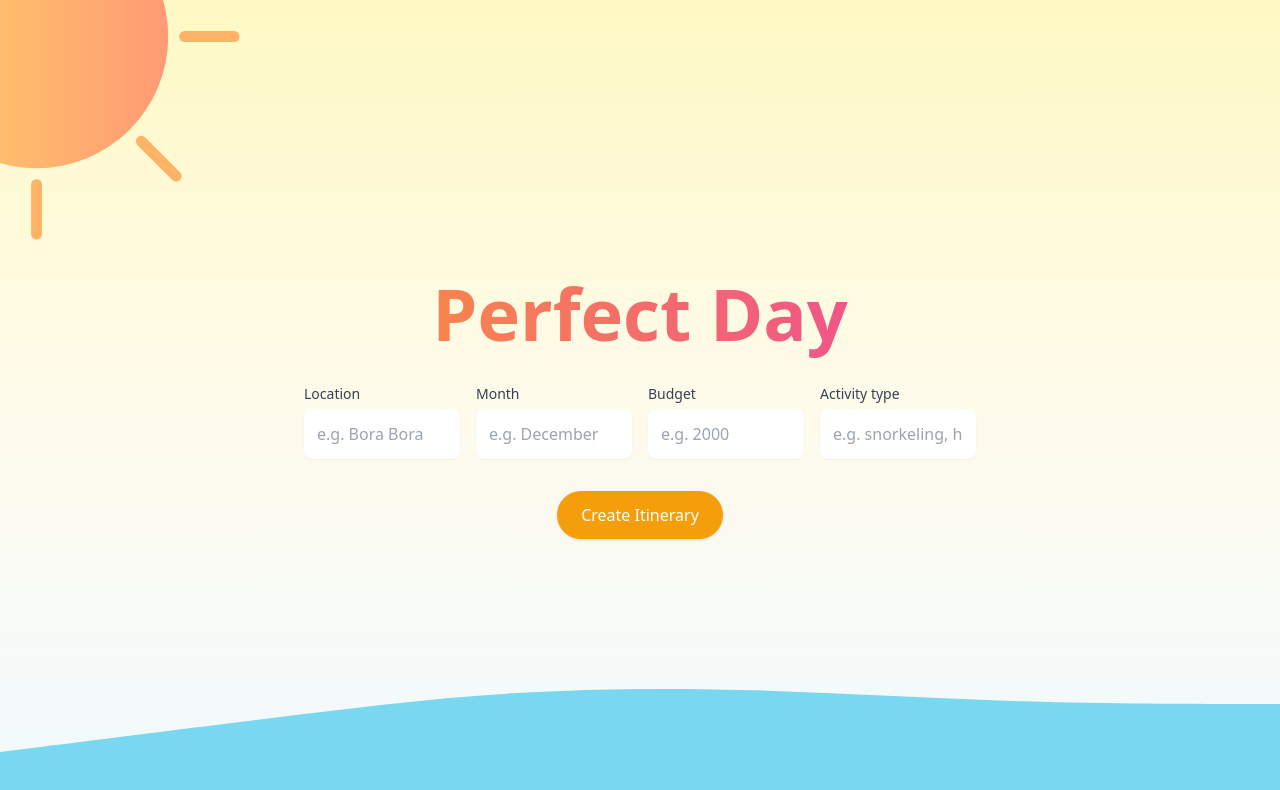
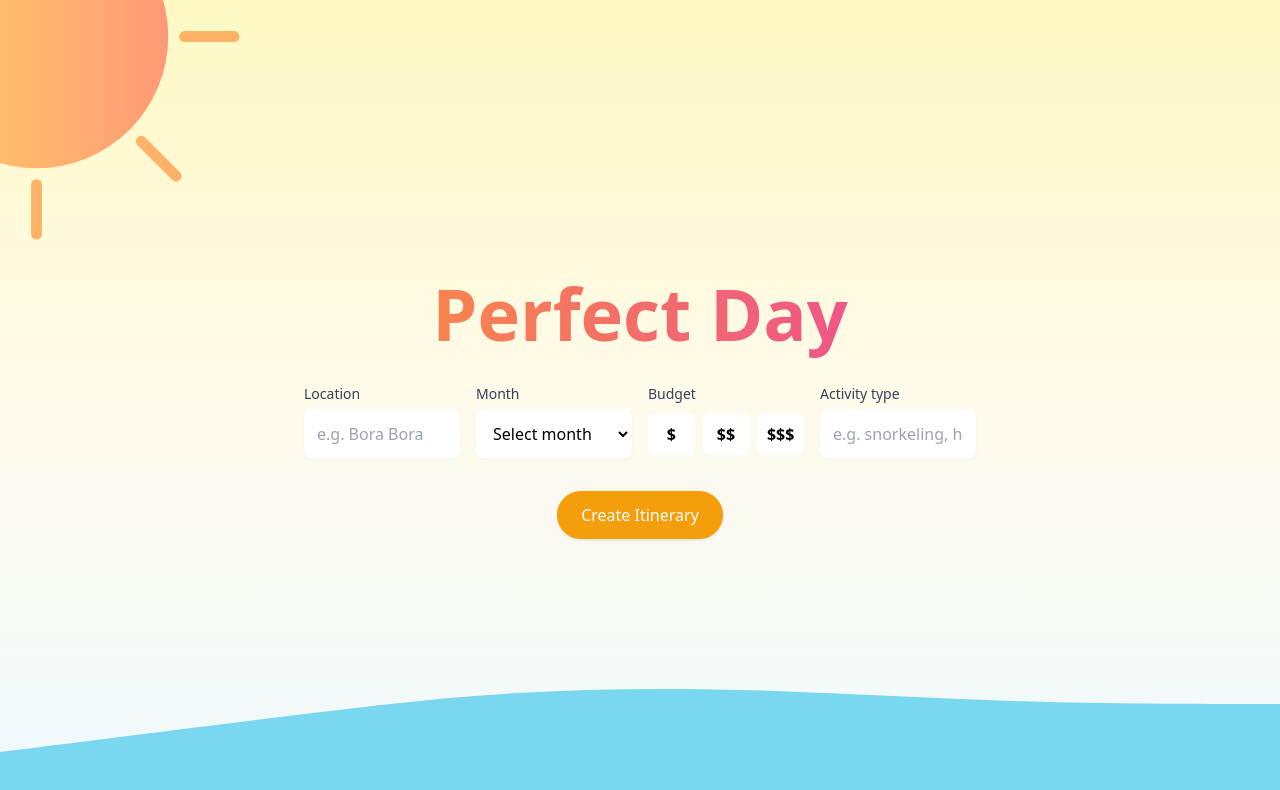
Before and after one commit to HD-Brody/NewHacks2025, a React (Vite) app in the folder frontend/: page / in a window 1280 px wide. Shown: the top 790 px of the page. Built offline with nearby package versions, Linux system fonts and the light colour scheme; the HTML template or start-up script is replaced by a standard one.

Commit message:
Change input types for landing page

```diff
--- a/frontend/src/pages/LandingPage.jsx
+++ b/frontend/src/pages/LandingPage.jsx
@@ -49,7 +49,7 @@ export default function LandingPage({ initial = {}, onCreate }){
         <div className="relative text-center">
           <h1 className="text-7xl font-extrabold mb-4 py-4 text-transparent bg-clip-text bg-gradient-to-r from-orange-400 to-pink-500">Perfect Day</h1>
           <form onSubmit={handleSubmit} className="space-y-4 text-left">
-            <div className="grid grid-cols-1 md:grid-cols-4 gap-4">
+            <div className="grid grid-cols-1 md:grid-cols-2 lg:grid-cols-4 gap-4">
 
               <label className="block">
                 <span className="text-sm font-medium text-slate-700">Location</span>
@@ -58,12 +58,41 @@ export default function LandingPage({ initial = {}, onCreate }){
 
               <label className="block">
                 <span className="text-sm font-medium text-slate-700">Month</span>
-                <input value={month} onChange={e=>setMonth(e.target.value)} className="mt-1 block w-full p-3 border border-transparent rounded-lg shadow-sm" placeholder="e.g. December" />
+                <select value={month} onChange={e=>setMonth(e.target.value)} className="mt-1 block w-full p-3 border border-transparent rounded-lg shadow-sm bg-white">
+                  <option value="">Select month</option>
+                  <option value="January">January</option>
+                  <option value="February">February</option>
+                  <option value="March">March</option>
+                  <option value="April">April</option>
+                  <option value="May">May</option>
+                  <option value="June">June</option>
+                  <option value="July">July</option>
+                  <option value="August">August</option>
+                  <option value="September">September</option>
+                  <option value="October">October</option>
+                  <option value="November">November</option>
+                  <option value="December">December</option>
+                </select>
               </label>
 
               <label className="block">
                 <span className="text-sm font-medium text-slate-700">Budget</span>
-                <input value={budget} onChange={e=>setBudget(e.target.value)} className="mt-1 block w-full p-3 border border-transparent rounded-lg shadow-sm" placeholder="e.g. 2000" />
+                <div className="mt-2 flex gap-2 flex-wrap">
+                  <label className={`flex-1 min-w-0 text-center p-2 rounded-lg border ${budget === '$' ? 'bg-amber-200 border-amber-400' : 'bg-white border-transparent'} cursor-pointer`}>
+                    <input type="radio" name="budget" value="$" checked={budget === '$'} onChange={e=>setBudget(e.target.value)} className="sr-only" />
+                    <span className="font-semibold">$</span>
+                  </label>
+
+                  <label className={`flex-1 min-w-0 text-center p-2 rounded-lg border ${budget === '$$' ? 'bg-amber-200 border-amber-400' : 'bg-white border-transparent'} cursor-pointer`}>
+                    <input type="radio" name="budget" value="$$" checked={budget === '$$'} onChange={e=>setBudget(e.target.value)} className="sr-only" />
+                    <span className="font-semibold">$$</span>
+                  </label>
+
+                  <label className={`flex-1 min-w-0 text-center p-2 rounded-lg border ${budget === '$$$' ? 'bg-amber-200 border-amber-400' : 'bg-white border-transparent'} cursor-pointer`}>
+                    <input type="radio" name="budget" value="$$$" checked={budget === '$$$'} onChange={e=>setBudget(e.target.value)} className="sr-only" />
+                    <span className="font-semibold">$$$</span>
+                  </label>
+                </div>
               </label>
 
               <label className="block">
```
